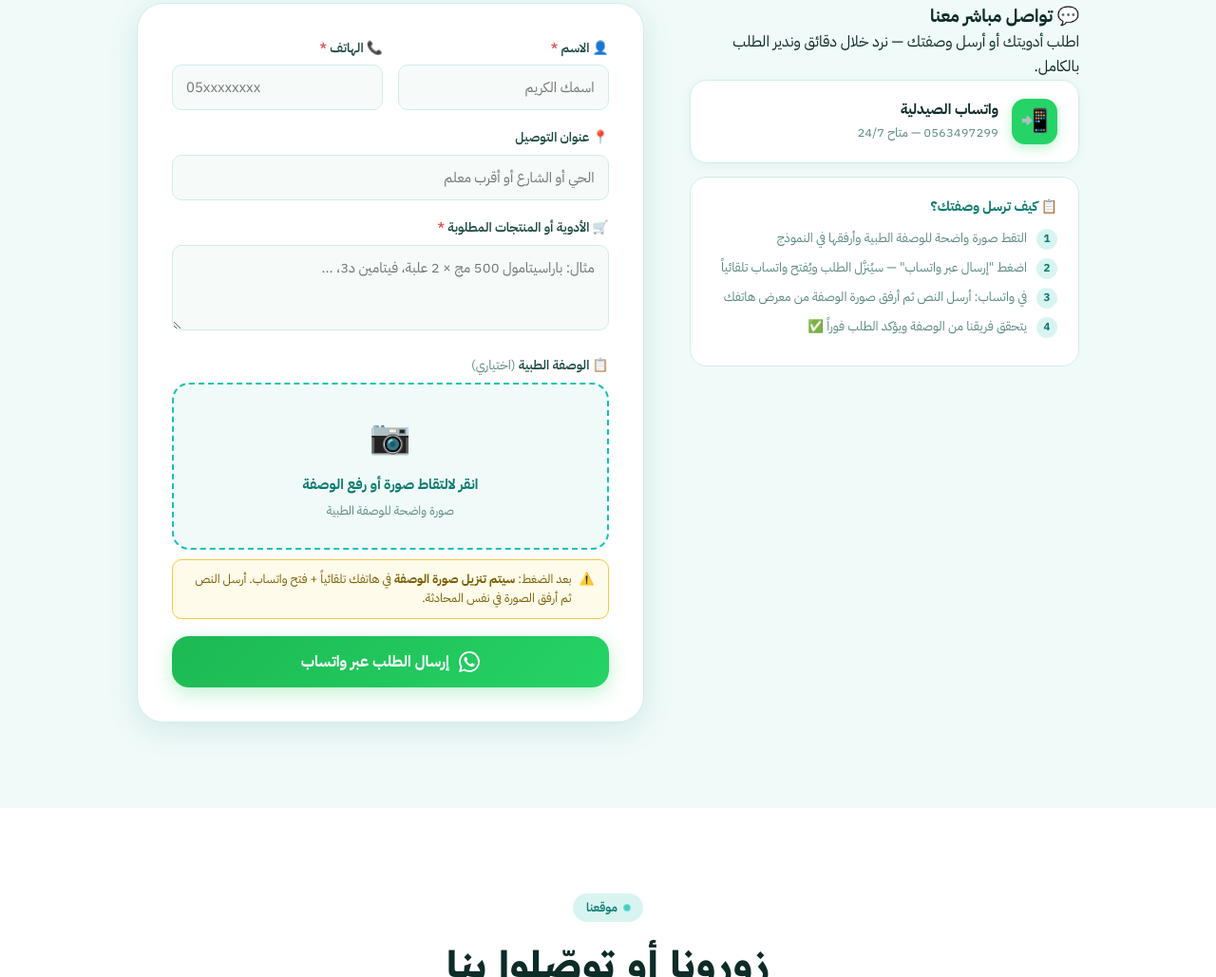
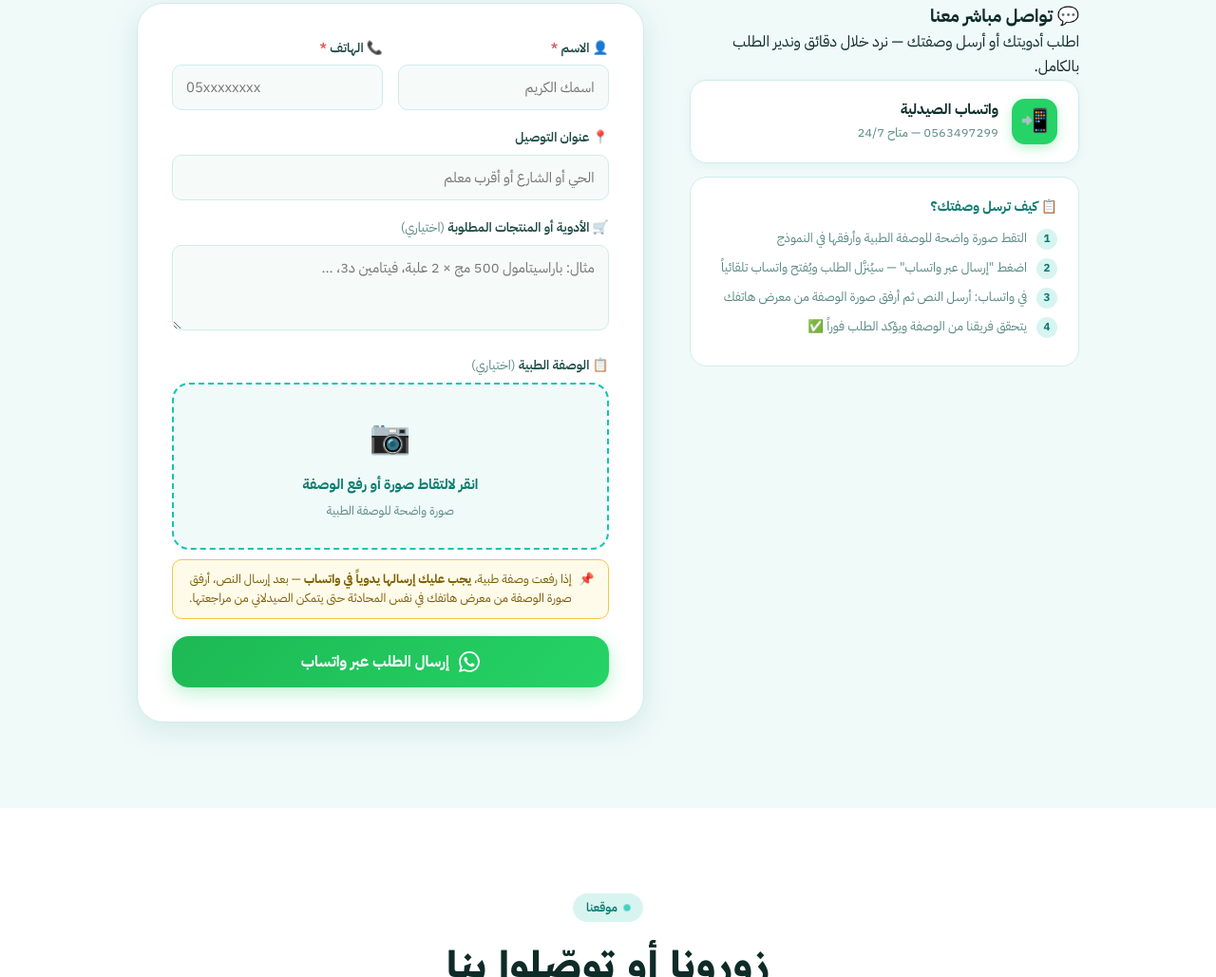
Before and after one commit to zouhirrr/pharma, a plain HTML site: page index.html in a window 1280 px wide. Shown: the part 2435-3464 px from the top of the page at 95% size. Drawn offline with Linux system fonts and the light colour scheme.

Commit message:
Update index.html

```diff
--- a/index.html
+++ b/index.html
@@ -339,7 +339,7 @@ footer{background:var(--ink);padding:48px 5% 28px}
           <input type="text" id="f-address" placeholder="الحي أو الشارع أو أقرب معلم" />
         </div>
         <div class="fg">
-          <label>🛒 الأدوية أو المنتجات المطلوبة <span style="color:var(--red)">*</span></label>
+          <label>🛒 الأدوية أو المنتجات المطلوبة <span style="color:var(--muted);font-weight:400">(اختياري)</span></label>
           <textarea id="f-items" placeholder="مثال: باراسيتامول 500 مج × 2 علبة، فيتامين د3، ..."></textarea>
         </div>
         <div class="fg">
@@ -359,8 +359,8 @@ footer{background:var(--ink);padding:48px 5% 28px}
             <div id="rx-fname"></div>
           </div>
           <div class="rx-notice">
-            <span>⚠️</span>
-            <span>بعد الضغط: <strong>سيتم تنزيل صورة الوصفة</strong> في هاتفك تلقائياً + فتح واتساب. أرسل النص ثم أرفق الصورة في نفس المحادثة.</span>
+            <span>📌</span>
+            <span>إذا رفعت وصفة طبية، <strong>يجب عليك إرسالها يدوياً في واتساب</strong> — بعد إرسال النص، أرفق صورة الوصفة من معرض هاتفك في نفس المحادثة حتى يتمكن الصيدلاني من مراجعتها.</span>
           </div>
         </div>
         <button class="btn-wa" onclick="sendOrder()">
@@ -467,7 +467,6 @@ function sendOrder() {
   const items   = document.getElementById('f-items').value.trim();
 
   if (!name || !phone) { alert('⚠️ يرجى إدخال الاسم ورقم الهاتف'); return; }
-  if (!items) { alert('⚠️ يرجى كتابة الأدوية أو المنتجات المطلوبة'); return; }
 
   // 1) If prescription attached — download it first
   if (rxDataUrl) {
@@ -484,7 +483,7 @@ function sendOrder() {
   msg += `📞 *الهاتف:* ${phone}\n`;
   if (address) msg += `📍 *العنوان:* ${address}\n`;
   msg += `━━━━━━━━━━━━━━━━━\n`;
-  msg += `🛒 *الطلب:*\n${items}\n`;
+  msg += `🛒 *الطلب:*\n${items || '(سيتم التوضيح عبر المحادثة)'}\n`;
   if (rxFileName) msg += `━━━━━━━━━━━━━━━━━\n📋 *الوصفة الطبية:* تم تنزيلها — سأرفقها الآن ✅\n`;
   msg += `⏰ ${new Date().toLocaleString('ar-SA')}`;
 
```
